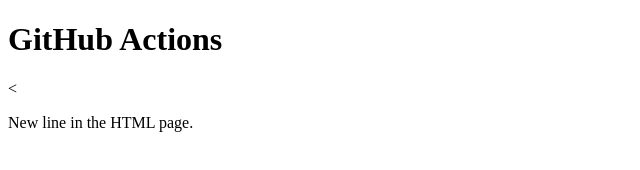
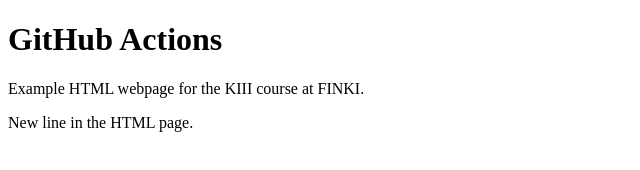
Before and after one commit to pavlepetkovski/kiii_lab6, a plain HTML site: page index.html in a window 1280 px wide. Shown: the whole page, without its empty margins (0-640 px from the left). Drawn offline with Linux system fonts and the light colour scheme.

Commit message:
Update index.html

```diff
--- a/index.html
+++ b/index.html
@@ -2,7 +2,7 @@
 <html>
   <body>
     <h1>GitHub Actions</h1>
-    <<pExample HTML webpage for the KIII course at FINKI.</p>
+    <p>Example HTML webpage for the KIII course at FINKI.</p>
     <p>New line in the HTML page.</p>
   </body>
 </html>
```
